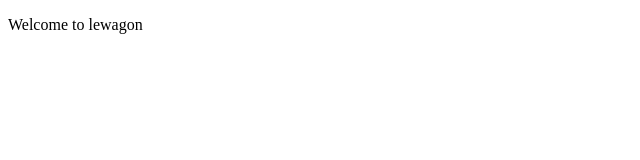
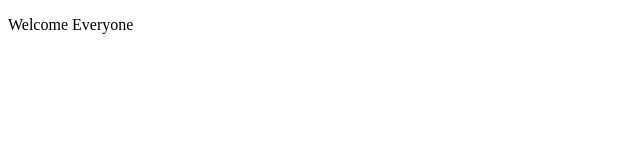
Before and after one commit to noemi-ashizuka/terminal_718, a plain HTML site: page index.html in a window 1280 px wide. Shown: the full height of the page, 0-640 px from the left. Drawn offline with Linux system fonts and the light colour scheme.

Commit message:
modified title

```diff
--- a/index.html
+++ b/index.html
@@ -8,6 +8,6 @@
 </head>
 <body>
 
-  <p>Welcome to lewagon</p>
+  <p>Welcome Everyone</p>
 </body>
 </html>
```
